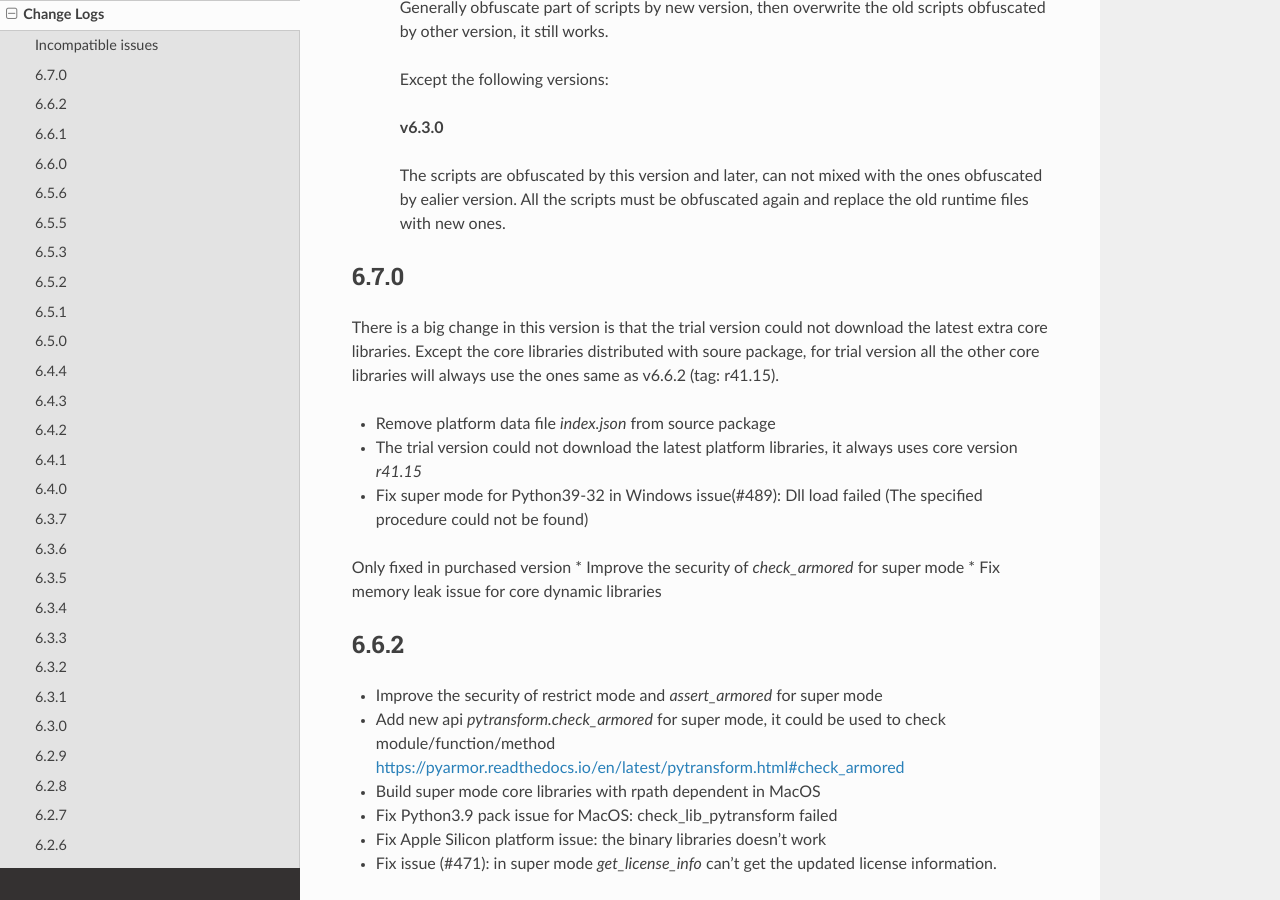
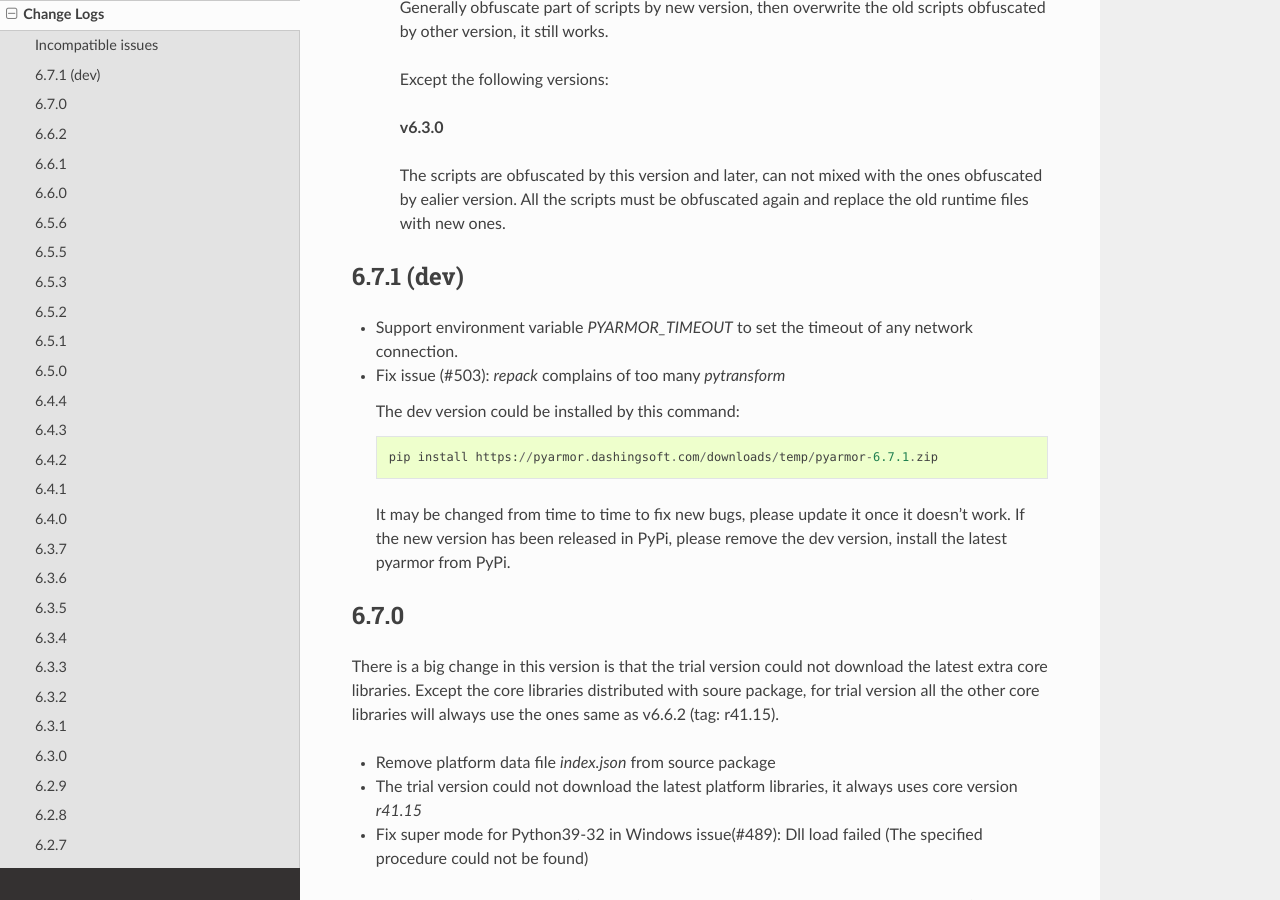
Before and after one commit to dashingsoft/pyarmor, a Sphinx documentation site: the page built from docs/change-logs.rst, in a window 1280 px wide and 900 px high, scrolled down 522 px. Built offline with Sphinx 7.4.7 and the Read the Docs theme 2.0.0, drawn with Linux system fonts in a browser that asks for light colours.

Commit message:
Add change logs

```diff
--- a/docs/change-logs.rst
+++ b/docs/change-logs.rst
@@ -31,6 +31,20 @@
    The scripts are obfuscated by this version and later, can not mixed with the
    ones obfuscated by ealier version. All the scripts must be obfuscated again
    and replace the old runtime files with new ones.
+
+6.7.1 (dev)
+-----------
+* Support environment variable `PYARMOR_TIMEOUT` to set the timeout of any
+  network connection.
+* Fix issue (#503): `repack` complains of too many `pytransform`
+
+  The dev version could be installed by this command::
+
+      pip install https://pyarmor.dashingsoft.com/downloads/temp/pyarmor-6.7.1.zip
+
+  It may be changed from time to time to fix new bugs, please update it once it
+  doesn't work. If the new version has been released in PyPi, please remove the
+  dev version, install the latest pyarmor from PyPi.
 
 6.7.0
 -----
```
Also changed, not shown: other parts of docs/change-logs.rst (+0 -9 lines).
